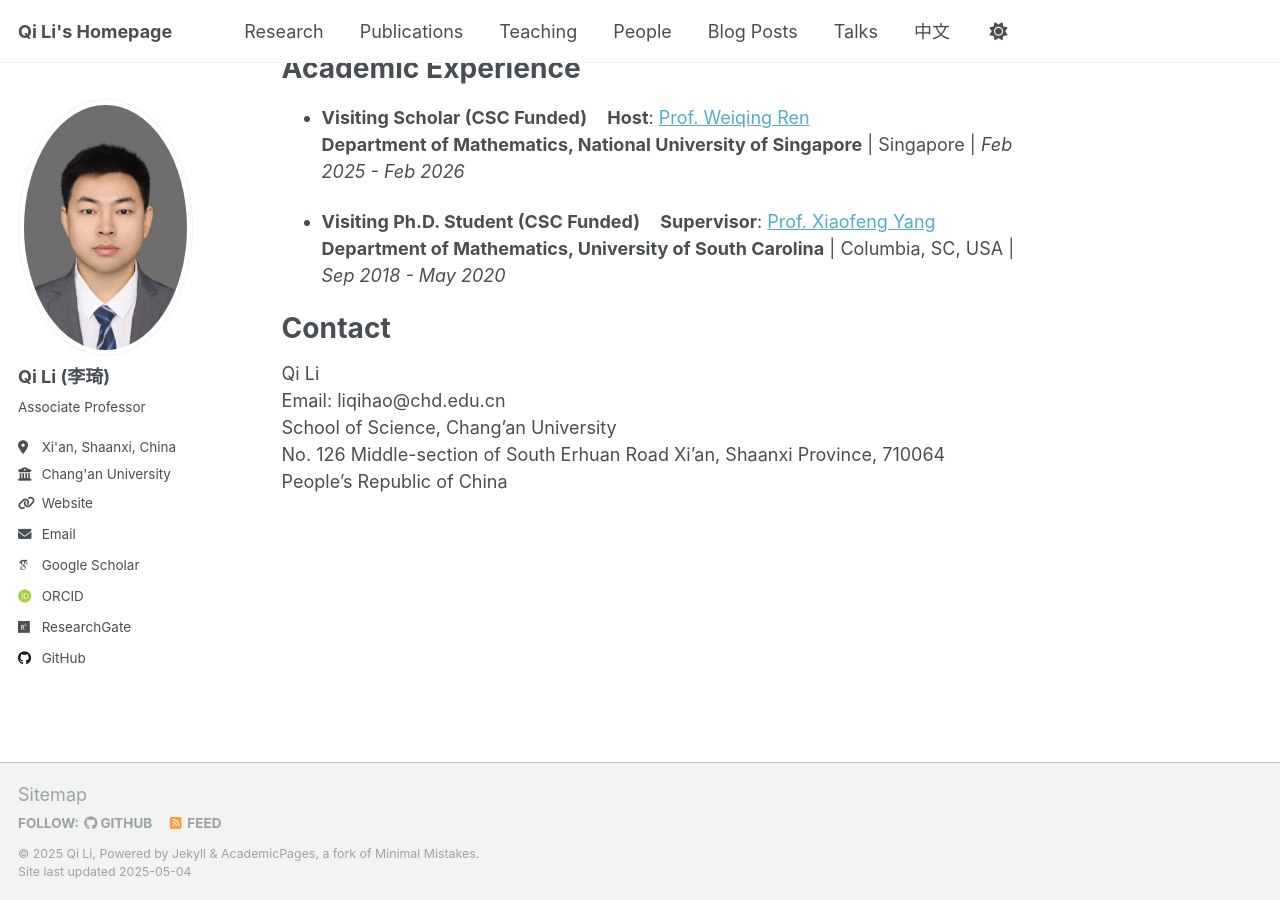
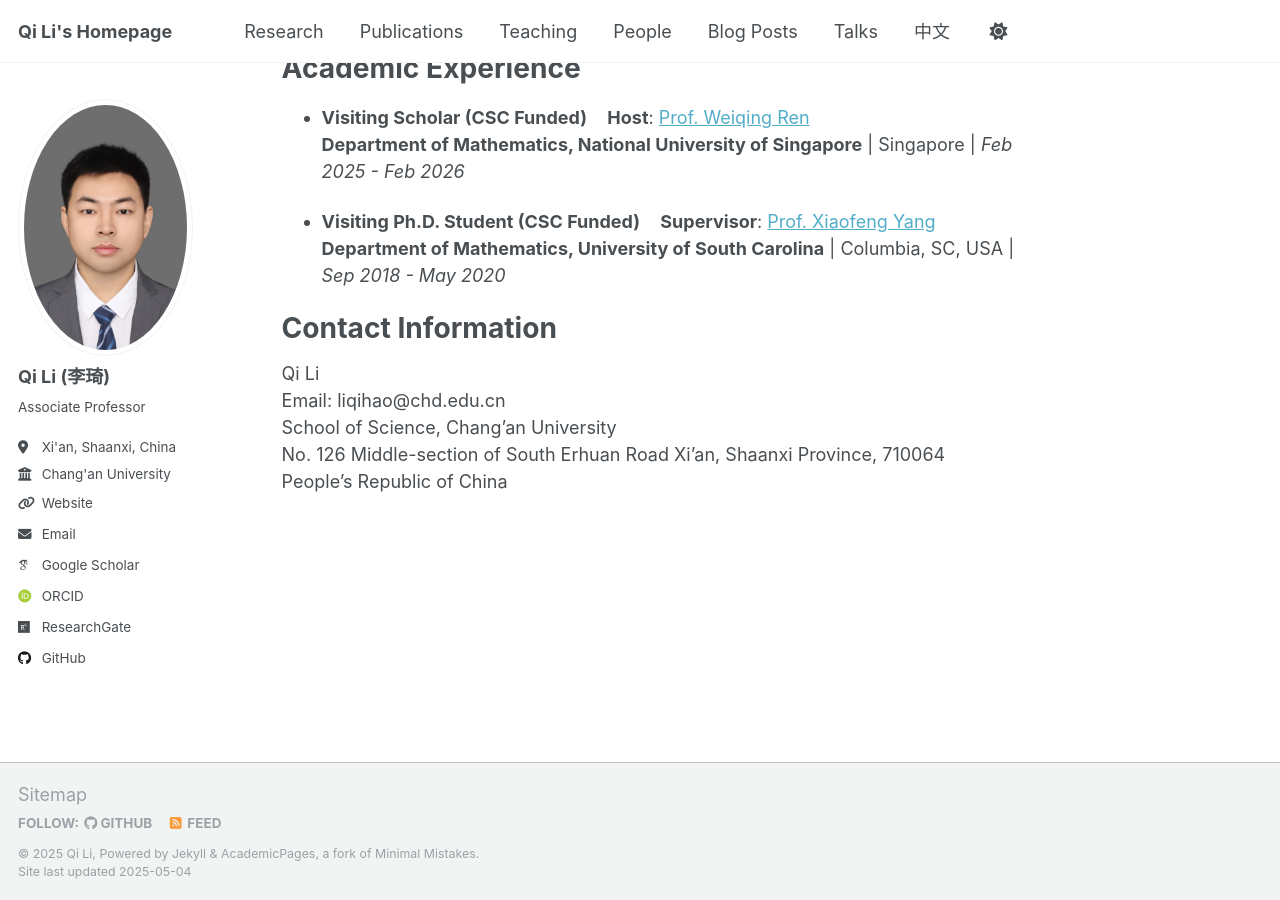
Before and after one commit to liqihao2000/liqihao2000.github.io, a Jekyll site: the page built from _pages/about.md, in a window 1280 px wide and 900 px high, scrolled down 998 px. Built offline with Jekyll 4.4.1, drawn with Linux system fonts in a browser that asks for light colours; some web fonts are replaced.

Commit message:
update info

```diff
--- a/_pages/about.md
+++ b/_pages/about.md
@@ -39,7 +39,7 @@ Dr. Qi Li is an Associate Professor at the School of Science, Chang'an Universit
   **Department of Mathematics, University of South Carolina** | Columbia, SC, USA  |  *Sep 2018 - May 2020*
 
 
-# Contact
+# Contact Information
 Qi Li
 Email: liqihao@chd.edu.cn
 School of Science, Chang'an University
```
